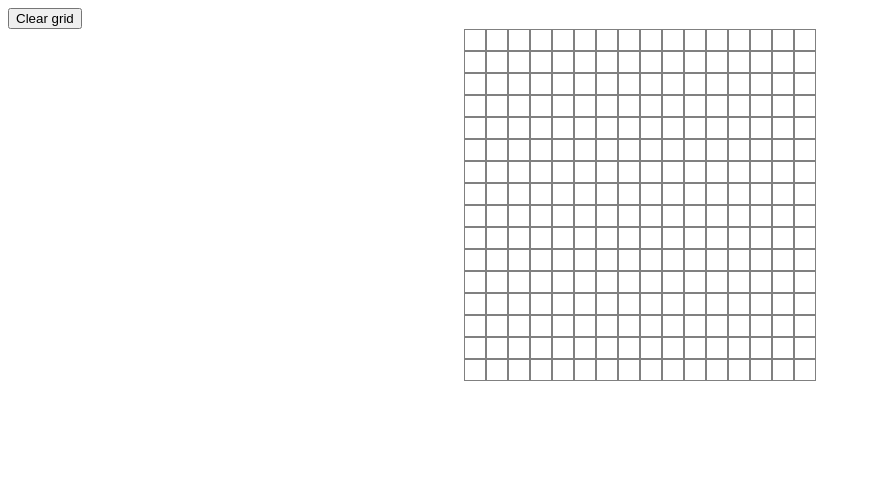
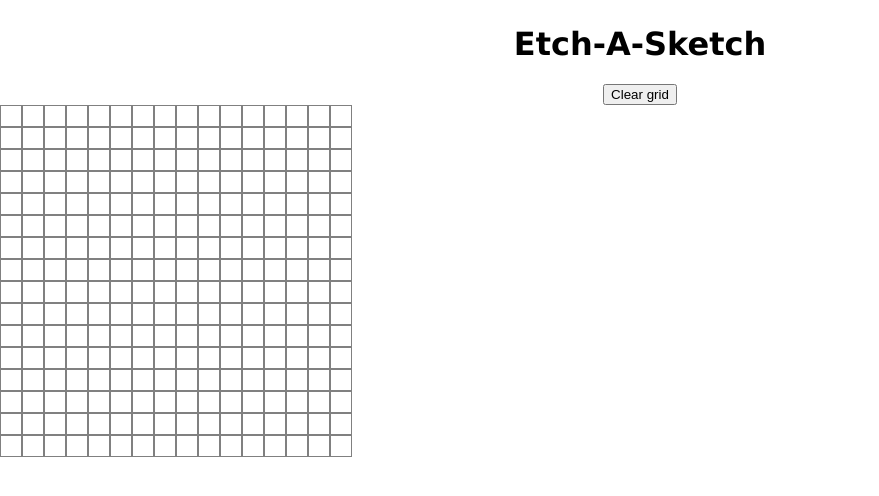
Before and after one commit to julesss-coder/etch-a-sketch, a plain HTML site: page index.html in a window 1280 px wide. Shown: the whole page, without its empty margins (0-879 px from the left). Drawn offline with Linux system fonts and the light colour scheme.

Commit message:
Added headline

```diff
--- a/app.js
+++ b/app.js
@@ -15,6 +15,8 @@
 // werden.
 // GELÖST: die verschiedenen Funktionne zum Farbenändern in eine Funktion verpackt und in makeGrid() eingefügt.
 
+// PROBLEM 3: Vielleicht ist die Art, wie ich Reihen und Spalten erzeuge, zu kompliziert?
+
 
 const container = document.getElementById('container');
 let rows = document.getElementsByClassName('gridRow');
@@ -24,7 +26,7 @@ const clearGrid = document.getElementById('clearGrid');
 // Event listeners
 clearGrid.addEventListener('click', function(e) {
   container.innerHTML = '';
-  let rowNum = prompt('How many squares per side should you sketchpad have?');
+  let rowNum = prompt('How many squares per side should your sketchpad have?');
   makeGrid(Number(rowNum));
 });
 
@@ -36,6 +38,7 @@ function makeGrid(rowNum) {
   makeColumns(rowNum);
   changeColor();
 }
+
 
 // Takes (rows, columns) input and makes a grid
 function makeRows(rowNum) {
--- a/index.html
+++ b/index.html
@@ -6,6 +6,7 @@
         <link rel="stylesheet" href="style.css">
     </head>
     <body>
+        <h1 id="headline">Etch-A-Sketch</h1>
         <button id="clearGrid">Clear grid</button>
         <div id="container">
 
--- a/style.css
+++ b/style.css
@@ -1,6 +1,16 @@
+body {
+    box-sizing: border-box;
+    margin: 25px auto;
+    text-align: center;
+}
+
+#headline {
+    text-align: center;
+    font-family: 'Lucida Sans', 'Lucida Sans Regular', 'Lucida Grande', 'Lucida Sans Unicode', Geneva, Verdana, sans-serif;
+}
+
 #container {
     display: flex;
-    justify-content: center;
 }
 
 .cell {
```
